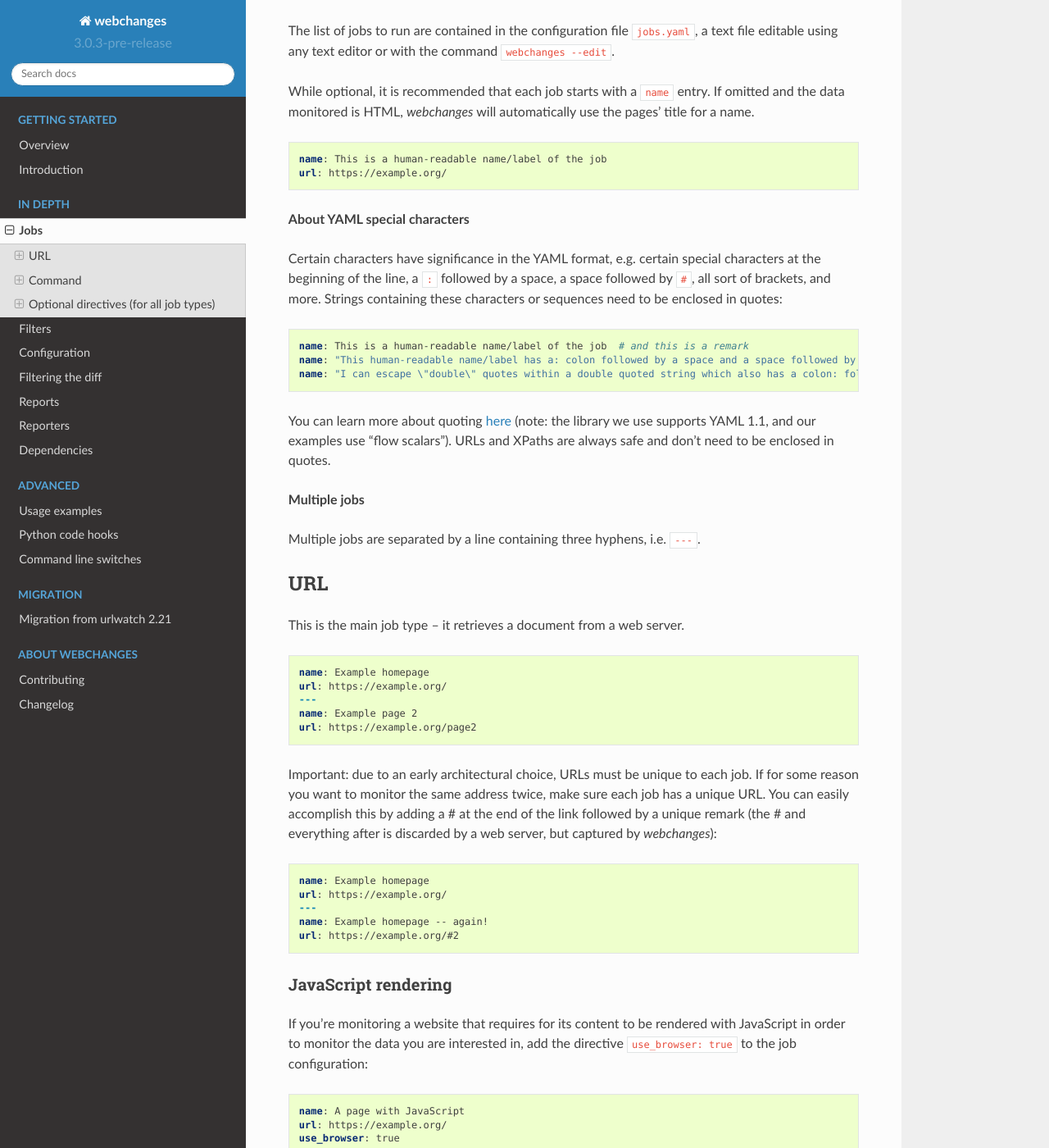
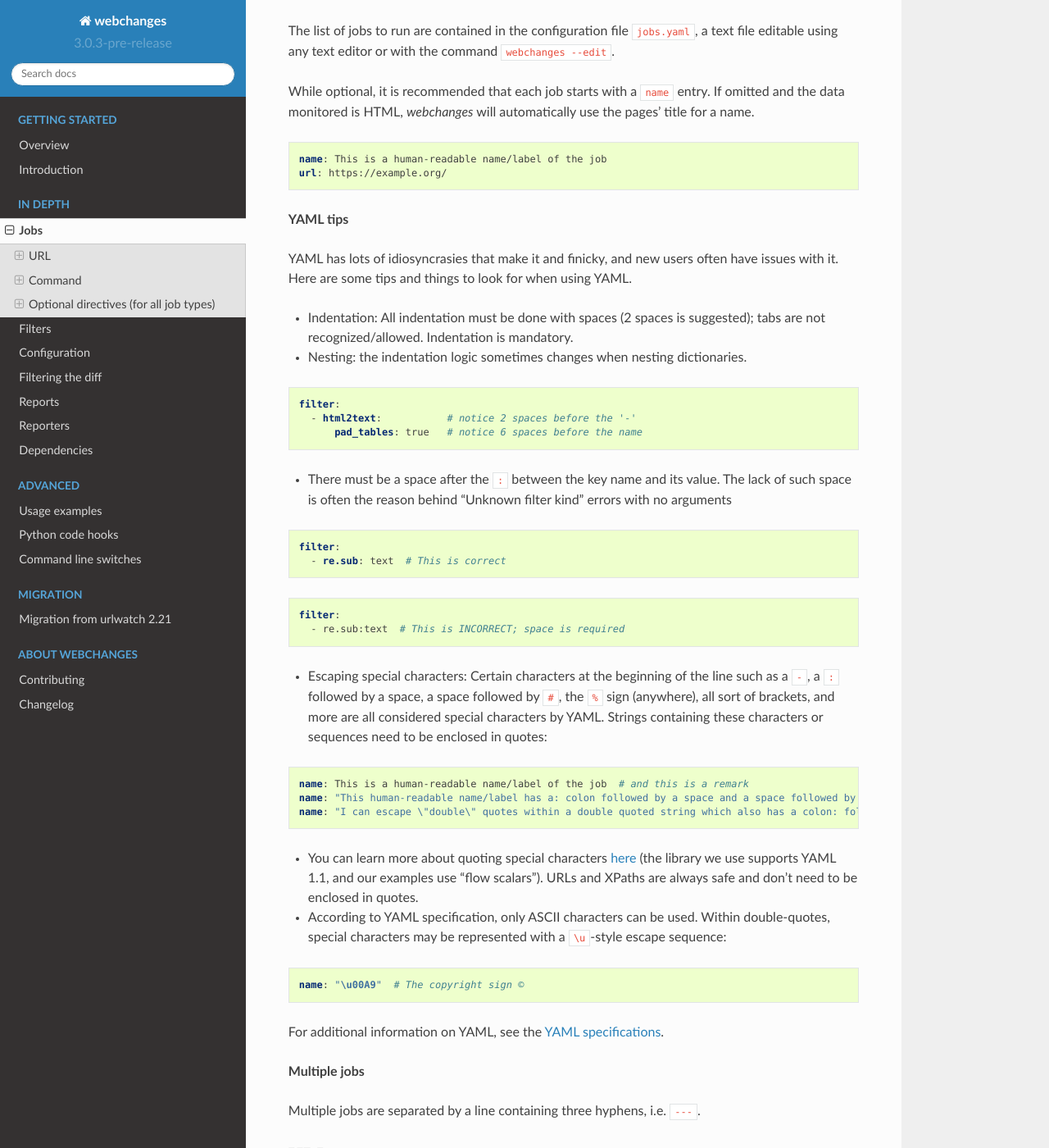
Before and after one commit to mborsetti/webchanges, a Sphinx documentation site: the page built from docs/jobs.rst, in a window 1280 px wide and 1400 px high, scrolled down 206 px. Shown: the whole window at 82% size. Built offline with Sphinx 7.4.7 and the Read the Docs theme 2.0.0, drawn with Linux system fonts in a browser that asks for light colours.

Commit message:
Write unicode-compatible YAML files

```diff
--- a/CHANGELOG.rst
+++ b/CHANGELOG.rst
@@ -32,9 +32,9 @@
 Fixed
 -----
 * Make imports thread-safe. This might increase startup times a bit, as dependencies are imported on boot instead of
-  when first used, but importing in Python is not (yet) thread-safe, so we cannot import new modules from the worker
-  threads reliably (upstream
-  `af522e4 <https://github.com/thp/urlwatch/commit/af522e4f763e76faa80db7c796806f1ea6661cc6>`_)
+  when first used, but importing in Python is not (yet) thread-safe, so we cannot import new modules from the parallel
+  worker threads reliably (# `559 <https://github.com/thp/urlwatch/issues/559>`_ upstream)
+* Write unicode-compatible YAML files
 
 Internals
 ---------
--- a/docs/jobs.rst
+++ b/docs/jobs.rst
@@ -19,11 +19,38 @@
    url: https://example.org/
 
 
-**About YAML special characters**
+**YAML tips**
 
-Certain characters have significance in the YAML format, e.g. certain special characters at the beginning of the line,
-a ``:`` followed by a space, a space followed by ``#``, all sort of brackets, and more. Strings containing these
-characters or sequences need to be enclosed in quotes:
+YAML has lots of idiosyncrasies that make it and finicky, and new users often have issues with it.  Here are some tips
+and things to look for when using YAML.
+
+* Indentation: All indentation must be done with spaces (2 spaces is suggested); tabs are not recognized/allowed.
+  Indentation is mandatory.
+* Nesting: the indentation logic sometimes changes when nesting dictionaries.
+
+.. code-block:: yaml
+
+    filter:
+      - html2text:           # notice 2 spaces before the '-'
+          pad_tables: true   # notice 6 spaces before the name
+
+
+* There must be a space after the ``:`` between the key name and its value. The lack of such space is often the
+  reason behind "Unknown filter kind" errors with no arguments
+
+.. code-block:: yaml
+
+   filter:
+     - re.sub: text  # This is correct
+
+.. code-block:: yaml
+
+   filter:
+     - re.sub:text  # This is INCORRECT; space is required
+
+* Escaping special characters: Certain characters at the beginning of the line such as a ``-``, a ``:`` followed by a
+  space, a space followed by ``#``, the ``%`` sign (anywhere), all sort of brackets, and more are all considered special characters by YAML.
+  Strings containing these characters or sequences need to be enclosed in quotes:
 
 .. code-block:: yaml
 
@@ -31,9 +58,19 @@
    name: "This human-readable name/label has a: colon followed by a space and a space followed by a # hash mark"
    name: "I can escape \"double\" quotes within a double quoted string which also has a colon: followed by a space"
 
-You can learn more about quoting  `here <https://www.yaml.info/learn/quote.html#flow>`__ (note: the library we use
-supports YAML 1.1, and our examples use "flow scalars").  URLs and XPaths are always safe and don't need to be enclosed
-in quotes.
+* You can learn more about quoting special characters `here <https://www.yaml.info/learn/quote.html#flow>`__ (the
+  library we use supports YAML 1.1, and our examples use "flow scalars").  URLs and XPaths are always safe and don't
+  need to be enclosed in quotes.
+
+* According to YAML specification, only ASCII characters can be used. Within double-quotes, special characters may be
+  represented with a ``\u``-style escape sequence:
+
+.. code-block:: yaml
+
+   name: "\u00A9"  # The copyright sign ©
+
+
+For additional information on YAML, see the `YAML specifications <https://yaml.org/spec/>`__.
 
 **Multiple jobs**
 
```
Also changed, not shown: docs/reporters.rst (+26 -9 lines), 3 other files.
